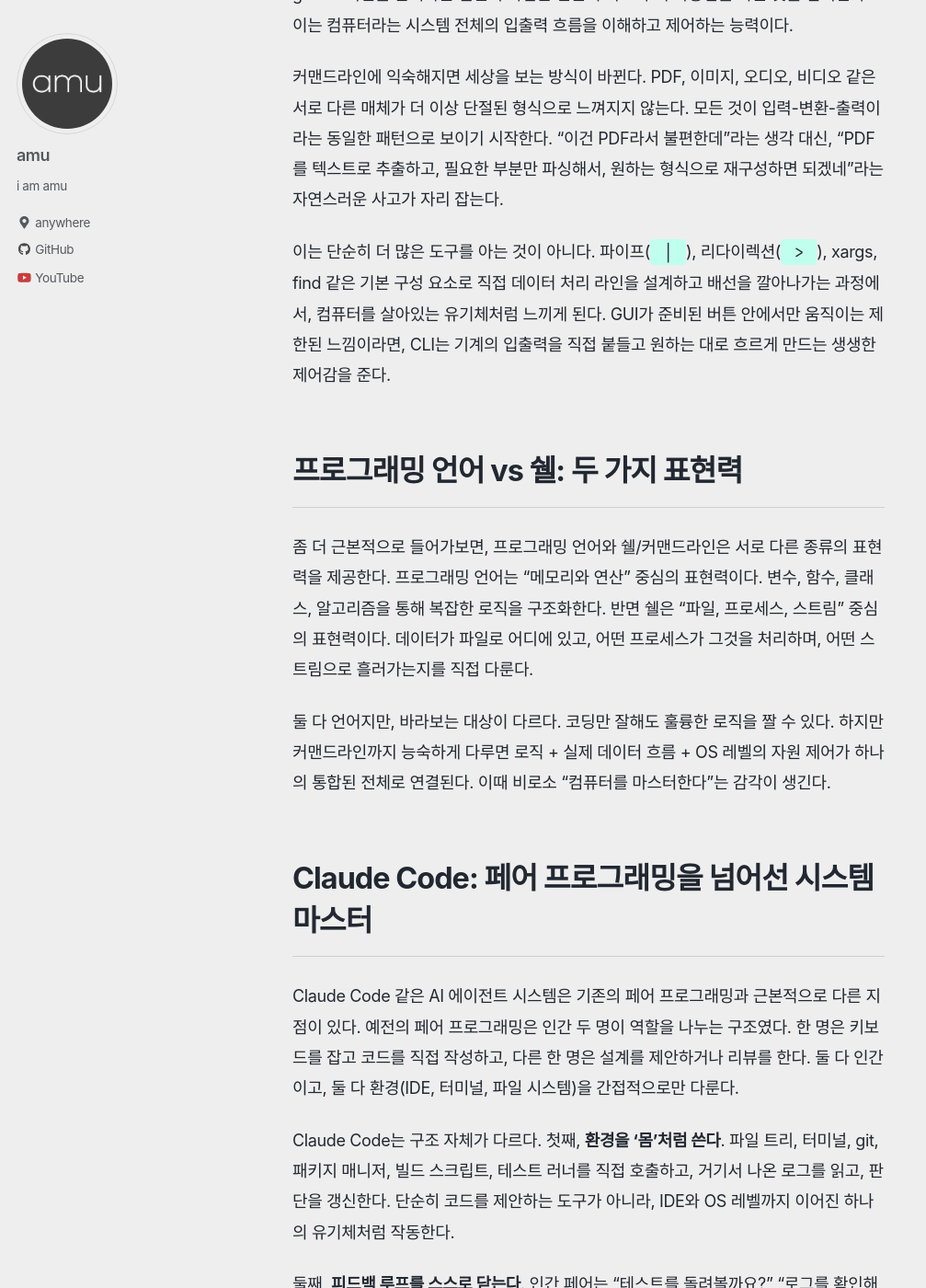
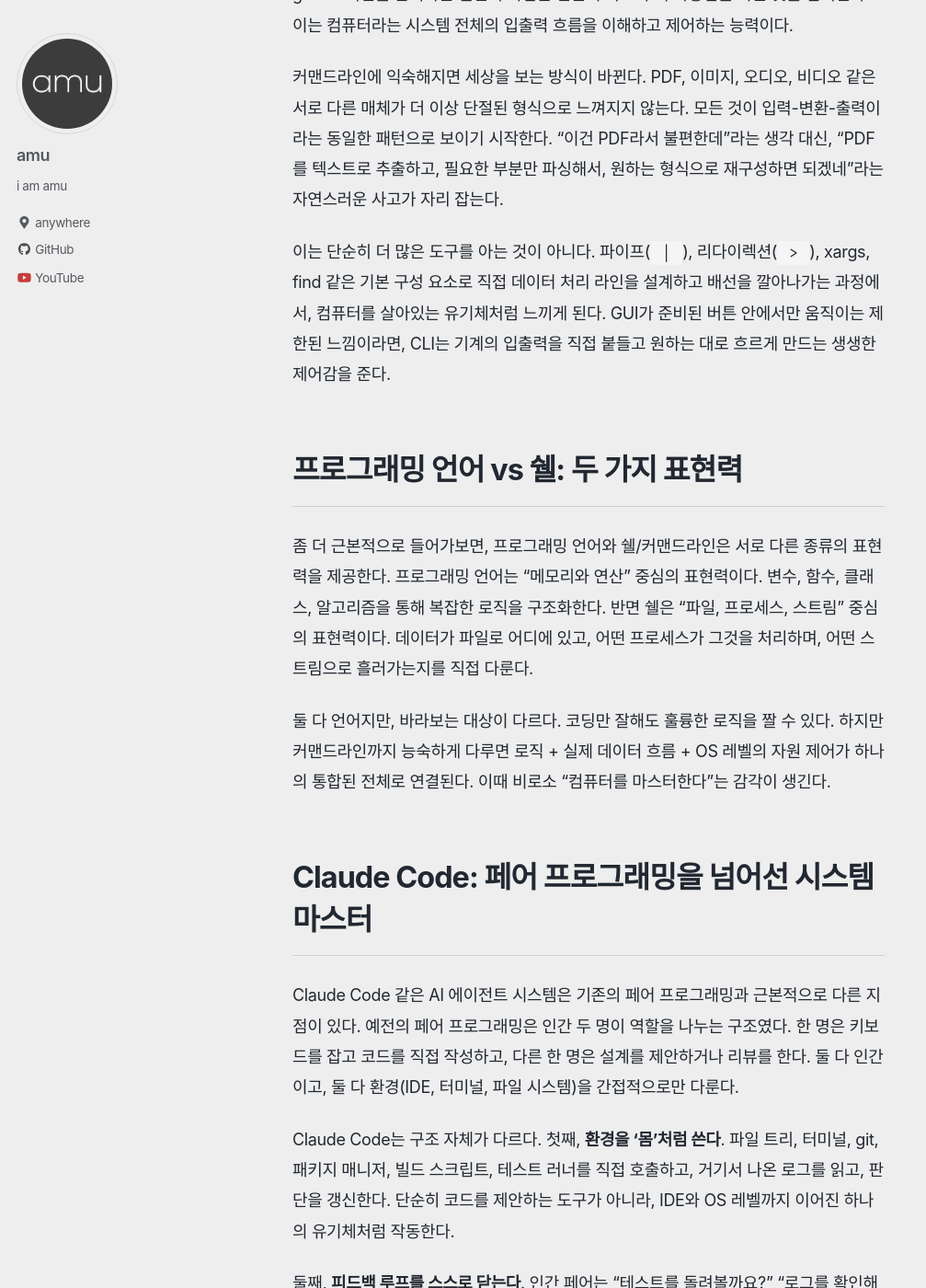
Before and after one commit to xulfereht/xulfereht.github.io, a Jekyll site: the page built from _posts/2025-11-14-how-to-use-claude-code-learn-systems-not-coding.md, in a window 1280 px wide and 1400 px high, scrolled down 940 px. Shown: the whole window at 92% size, without its empty margins (0-1007 px from the left). Built offline with Jekyll 4.4.1, drawn with Linux system fonts in a browser that asks for light colours; nearby versions of some CDN libraries; some web fonts are replaced.

Commit message:
refactor: Clean up font declarations and remove duplicates
CHANGES:
- Removed duplicate font imports from _custom.scss (now only in main.scss)
- Removed redundant font-family declarations (inherited from variables)
- Unified inline code background (#c0ffee → #f5f5f5)
- Removed old html font-size overrides (now in _custom.scss)

CLEANUP:
- main.scss: Single source of truth for font imports and variables
- _custom.scss: Focus on Korean typography tweaks only
- No more duplicate @import statements
- Consistent code block styling

STRUCTURE:
1. main.scss: Import fonts + set variables → import theme
2. _custom.scss: Override specific styles for Korean optimization
3. No conflicting declarations

🤖 Generated with [Claude Code](https://claude.com/claude-code)

Co-Authored-By: Claude <noreply@anthropic.com>

```diff
--- a/_sass/minimal-mistakes/_custom.scss
+++ b/_sass/minimal-mistakes/_custom.scss
@@ -2,19 +2,11 @@
    Custom SCSS for Korean Typography & Readability
    ========================================================================== */
 
-/* Import Pretendard Font (Modern Korean Web Font) */
-@import url('https://cdn.jsdelivr.net/gh/orioncactus/pretendard@v1.3.9/dist/web/static/pretendard.css');
-
-/* Import Fira Code for Code Blocks */
-@import url('https://fonts.googleapis.com/css2?family=Fira+Code:wght@400;500&display=swap');
-
-/* Font Family Override */
-$sans-serif: "Pretendard", -apple-system, BlinkMacSystemFont, "Segoe UI", Roboto, "Helvetica Neue", Arial, sans-serif !default;
-$monospace: "Fira Code", Monaco, Consolas, "Liberation Mono", "Courier New", monospace !default;
+/* Note: Fonts are imported in assets/css/main.scss */
+/* Variables are set in main.scss before theme import */
 
 /* Typography - Korean Optimized */
 html {
-  font-family: $sans-serif;
   font-size: 16px;
 
   @media (min-width: 48em) {
@@ -23,14 +15,12 @@ html {
 }
 
 body {
-  font-family: $sans-serif;
   line-height: 1.8; /* Increased from 1.5 for Korean readability */
   letter-spacing: -0.02em; /* Tighter spacing for Korean */
 }
 
 /* Headings - Optimized Hierarchy */
 h1, h2, h3, h4, h5, h6 {
-  font-family: $sans-serif;
   font-weight: 700;
   line-height: 1.4;
   letter-spacing: -0.03em;
@@ -68,7 +58,6 @@ p {
 
 /* Code Blocks */
 code {
-  font-family: $monospace;
   font-size: 0.9em;
   background: #f5f5f5;
   padding: 0.15em 0.4em;
@@ -77,7 +66,6 @@ code {
 }
 
 pre code {
-  font-family: $monospace;
   font-size: 0.85em;
   line-height: 1.6;
   font-weight: 400;
--- a/assets/css/main.scss
+++ b/assets/css/main.scss
@@ -15,30 +15,21 @@ $type-size-4-5: 1.12em !default; // Fira Code is well-sized
 @import "minimal-mistakes/skins/air"; // skin
 @import "minimal-mistakes";
 
-// https://github.com/mmistakes/minimal-mistakes/issues/1219
-html {
-  font-size: 12px; // change to whatever
+// Font sizes are now handled by _custom.scss
+// Korean-optimized responsive sizing:
+// - Mobile: 15px
+// - Desktop (48em+): 18px
 
-  @include breakpoint($medium) {
-    font-size: 14px; // change to whatever
-  }
-
-  @include breakpoint($large) {
-    font-size: 16px; // change to whatever
-  }
-
-  @include breakpoint($x-large) {
-    font-size: 18px; // change to whatever
-  }
-}
-
+// Code block improvements
 .highlight {
   font-family: $monospace;
-  font-size: $type-size-4-5;
+  font-size: 0.85em; // Consistent with _custom.scss
 }
 
 .language-plaintext {
   font-family: $monospace;
-  font-size: $type-size-5;
-  background: #c0ffee;
+  font-size: 0.9em; // Inline code size from _custom.scss
+  background: #f5f5f5; // Match _custom.scss inline code background
+  padding: 0.15em 0.4em;
+  border-radius: 3px;
 }
```
